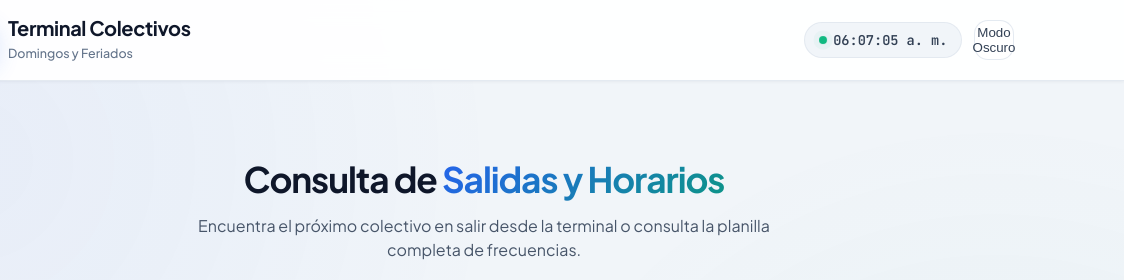
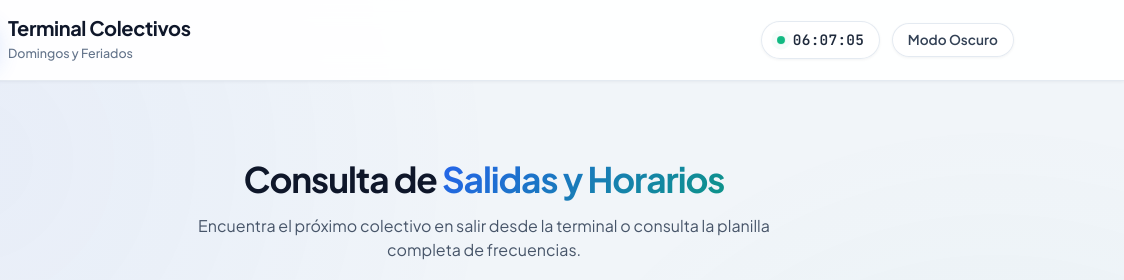
Before and after one commit to RoyBruna/BondiHora, a plain HTML site: page index.html in a window 1280 px wide. Shown: the top 280 px of the page, 156-1280 px from the left. Drawn offline with Linux system fonts and the light colour scheme.

Commit message:
Mejoras de UI: reloj en 24h, corrección de opciones desplegables en modo oscuro y .gitignore estándar

```diff
--- a/css/components.css
+++ b/css/components.css
@@ -63,17 +63,19 @@
 }
 
 .time-badge {
-  background: var(--neutral-100);
-  color: var(--neutral-700);
-  padding: 0.4rem 0.85rem;
+  background: var(--surface-card);
+  color: var(--neutral-800);
+  padding: 0.45rem 0.9rem;
   border-radius: var(--radius-full);
-  font-size: 0.85rem;
-  font-weight: 600;
+  font-size: 0.9rem;
+  font-weight: 700;
   font-family: var(--font-mono);
   display: flex;
   align-items: center;
-  gap: 0.4rem;
+  gap: 0.5rem;
   border: 1px solid var(--border-color);
+  box-shadow: var(--shadow-sm);
+  letter-spacing: 0.02em;
 }
 
 .time-badge span.pulse-dot {
@@ -91,24 +93,29 @@
   100% { transform: scale(0.95); box-shadow: 0 0 0 0 rgba(16, 185, 129, 0); }
 }
 
-.btn-icon {
+.btn-theme {
   background: var(--surface-card);
   border: 1px solid var(--border-color);
   color: var(--neutral-700);
-  width: 40px;
-  height: 40px;
-  border-radius: var(--radius-md);
+  padding: 0.45rem 0.95rem;
+  border-radius: var(--radius-full);
   cursor: pointer;
   display: flex;
   align-items: center;
-  justify-content: center;
+  gap: 0.4rem;
+  font-size: 0.85rem;
+  font-weight: 600;
+  font-family: inherit;
   transition: all var(--transition-fast);
+  box-shadow: var(--shadow-sm);
+  white-space: nowrap;
 }
 
-.btn-icon:hover {
+.btn-theme:hover {
   background: var(--neutral-100);
   color: var(--neutral-900);
   border-color: var(--neutral-300);
+  transform: translateY(-1px);
 }
 
 /* HERO SECTION */
@@ -233,7 +240,17 @@
   outline: none;
   border-color: var(--primary);
   box-shadow: 0 0 0 3px var(--primary-glow);
-  background: var(--white);
+  background: var(--surface-card-hover);
+}
+
+.select-wrapper select option {
+  background-color: #ffffff;
+  color: #0f172a;
+}
+
+[data-theme="dark"] .select-wrapper select option {
+  background-color: #1e293b;
+  color: #f8fafc;
 }
 
 .select-wrapper::after {
--- a/index.html
+++ b/index.html
@@ -32,7 +32,7 @@
           <span class="pulse-dot"></span>
           <span id="live-clock">00:00:00</span>
         </div>
-        <button id="theme-toggle" class="btn-icon" aria-label="Cambiar tema visual">Modo Oscuro</button>
+        <button id="theme-toggle" class="btn-theme" aria-label="Cambiar tema visual">Modo Oscuro</button>
       </div>
     </div>
   </header>
--- a/js/app.js
+++ b/js/app.js
@@ -60,7 +60,10 @@ document.addEventListener('DOMContentLoaded', () => {
   function setupClock() {
     function updateClock() {
       const now = new Date();
-      const timeString = now.toLocaleTimeString('es-AR', { hour: '2-digit', minute: '2-digit', second: '2-digit' });
+      const hours = String(now.getHours()).padStart(2, '0');
+      const minutes = String(now.getMinutes()).padStart(2, '0');
+      const seconds = String(now.getSeconds()).padStart(2, '0');
+      const timeString = `${hours}:${minutes}:${seconds}`;
       if (liveClockElement) {
         liveClockElement.textContent = timeString;
       }
```
Also changed, not shown: 1 other file.
